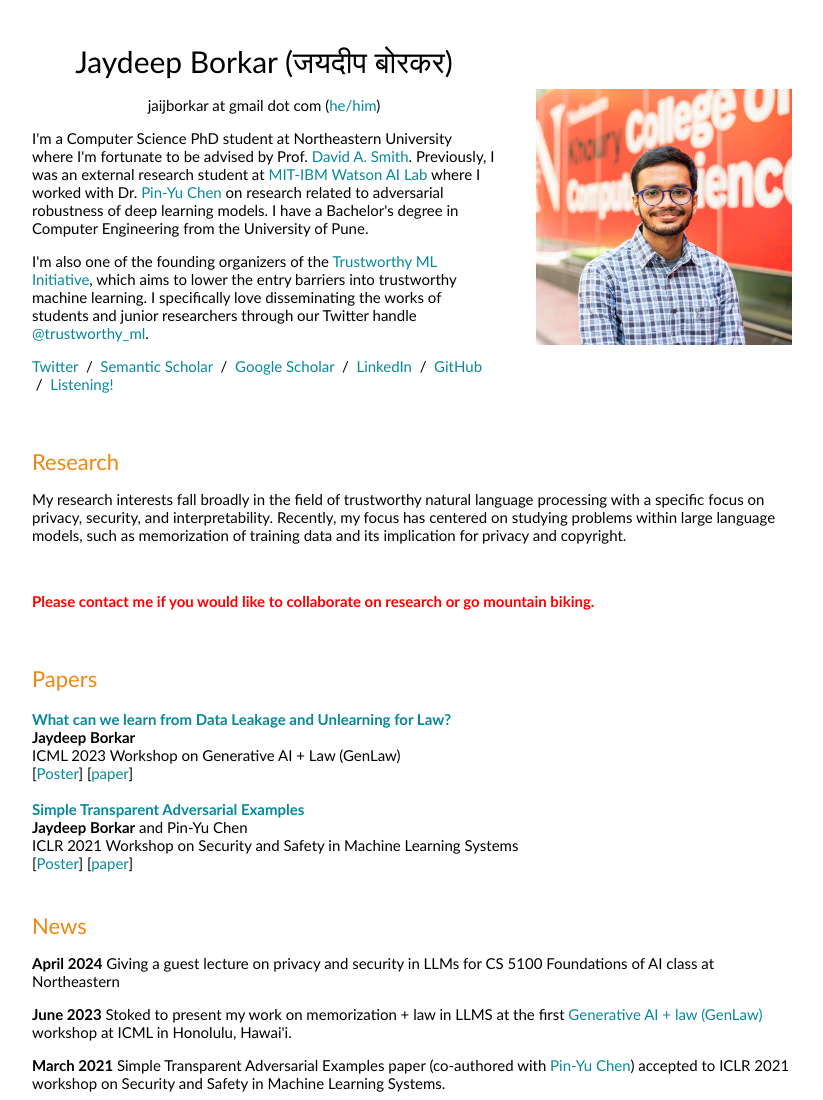
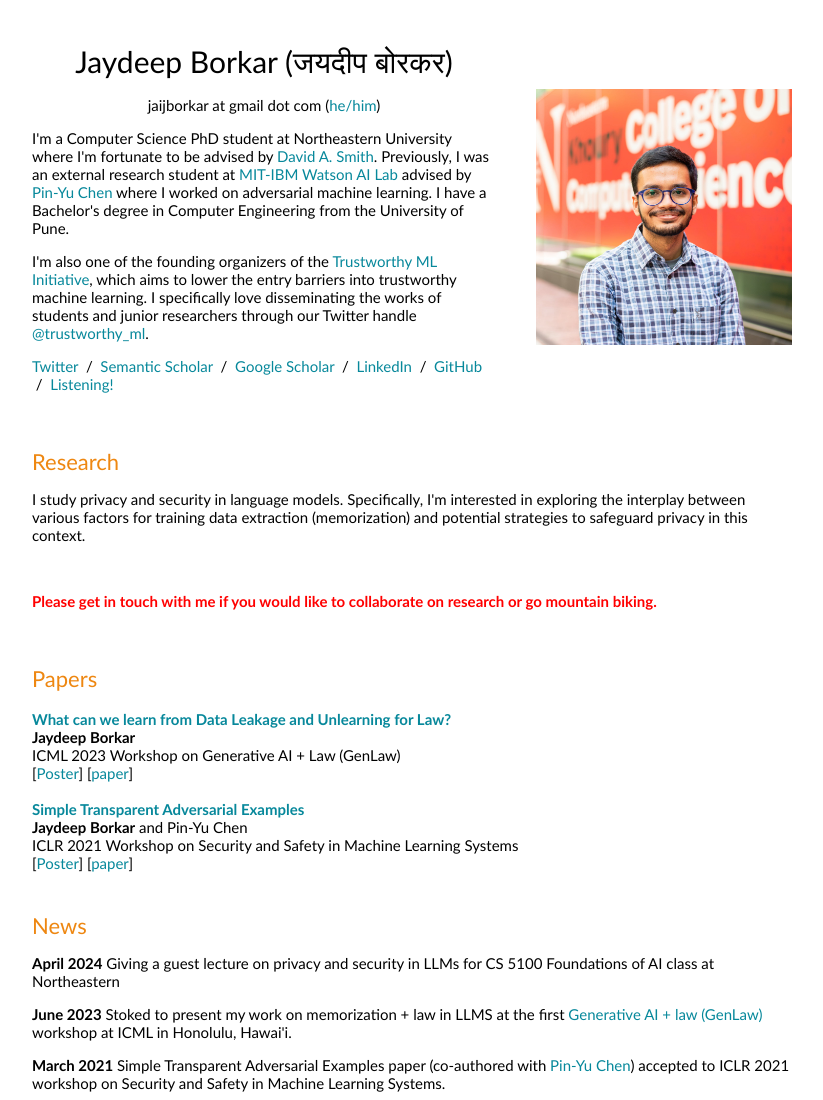
Before and after one commit to jaydeepborkar/jaydeepborkar.github.io, a plain HTML site: page index.html in a window 1280 px wide. Shown: the top 1100 px of the page, without its empty margins (228-1051 px from the left). Drawn offline with Linux system fonts and the light colour scheme.

Commit message:
Update index.html

```diff
--- a/index.html
+++ b/index.html
@@ -27,7 +27,7 @@
                 <name>Jaydeep Borkar (जयदीप बोरकर)</name>
               </p>
               <p style="text-align:center">jaijborkar at gmail dot com (<a href="https://www.mypronouns.org/" target="blank">he/him</a>)</p>
-               <p>I'm a Computer Science PhD student at Northeastern University where I'm fortunate to be advised by Prof. <a href="https://www.khoury.northeastern.edu/home/dasmith/#__utma=72955916.1558505232.1704051253.1706813377.1706833817.39&__utmb=72955916.18.10.1706833817&__utmc=72955916&__utmx=-&__utmz=72955916.1706659698.34.15.utmcsr=google|utmccn=(organic)|utmcmd=organic|utmctr=(not%20provided)&__utmv=-&__utmk=246086914" target="blank">David A. Smith</a>. Previously, I was an external research student at <a href="https://mitibmwatsonailab.mit.edu/" target="blank">MIT-IBM Watson AI Lab</a> where I worked with Dr. <a href="https://sites.google.com/site/pinyuchenpage/home" target="blank">Pin-Yu Chen</a> on research related to adversarial robustness of deep learning models. I have a Bachelor's degree in Computer Engineering from the University of Pune.</p>
+               <p>I'm a Computer Science PhD student at Northeastern University where I'm fortunate to be advised by <a href="https://www.khoury.northeastern.edu/home/dasmith/#__utma=72955916.1558505232.1704051253.1706813377.1706833817.39&__utmb=72955916.18.10.1706833817&__utmc=72955916&__utmx=-&__utmz=72955916.1706659698.34.15.utmcsr=google|utmccn=(organic)|utmcmd=organic|utmctr=(not%20provided)&__utmv=-&__utmk=246086914" target="blank">David A. Smith</a>. Previously, I was an external research student at <a href="https://mitibmwatsonailab.mit.edu/" target="blank">MIT-IBM Watson AI Lab</a> advised by <a href="https://sites.google.com/site/pinyuchenpage/home" target="blank">Pin-Yu Chen</a> where I worked on adversarial machine learning. I have a Bachelor's degree in Computer Engineering from the University of Pune.</p>
 
               <p>I'm also one of the founding organizers of the <a href="https://www.trustworthyml.org/" target="blank">Trustworthy ML Initiative</a>, which aims to lower the entry barriers into trustworthy machine learning. I specifically love disseminating the works of students and junior researchers through our Twitter handle <a href="https://twitter.com/trustworthy_ml" target="blank">@trustworthy_ml</a>.</p>
 
@@ -57,10 +57,10 @@
           <td style="padding:20px;width:100%;vertical-align:middle">
             <heading>Research</heading>
             <p>
-              My research interests fall broadly in the field of trustworthy natural language processing with a specific focus on privacy, security, and interpretability. Recently, my focus has centered on studying problems within large language models, such as memorization of training data and its implication for privacy and copyright.
+              I study privacy and security in language models. Specifically, I'm interested in exploring the interplay between various factors for training data extraction (memorization) and potential strategies to safeguard privacy in this context.
               </p>
              <br>
-              <b><p style="color:red;">Please contact me if you would like to collaborate on research or go mountain biking.</p></b>
+              <b><p style="color:red;"> Please get in touch with me if you would like to collaborate on research or go mountain biking.</p></b>
 
 
           </td>
```
